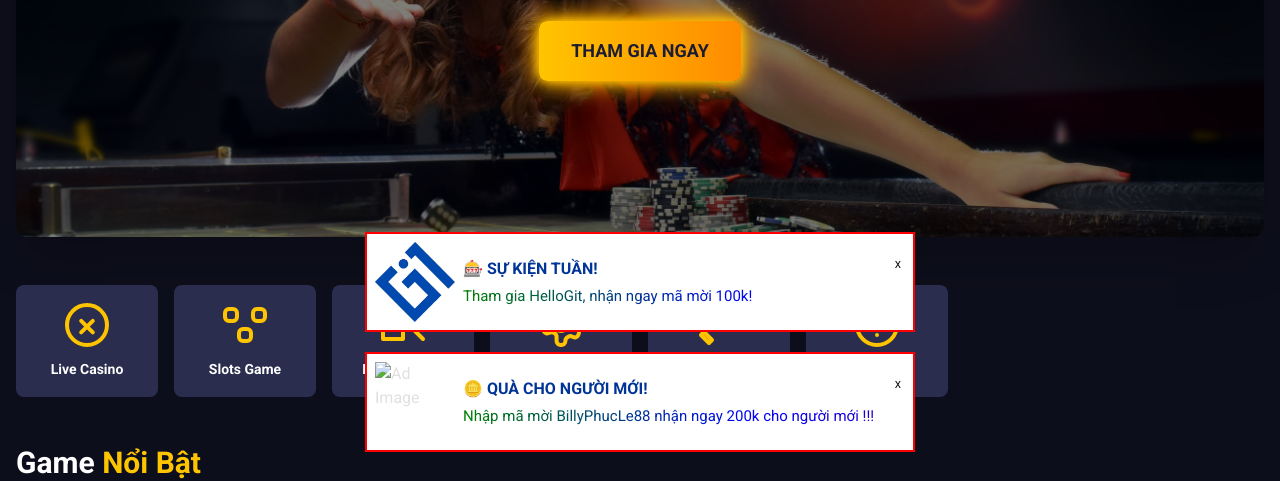
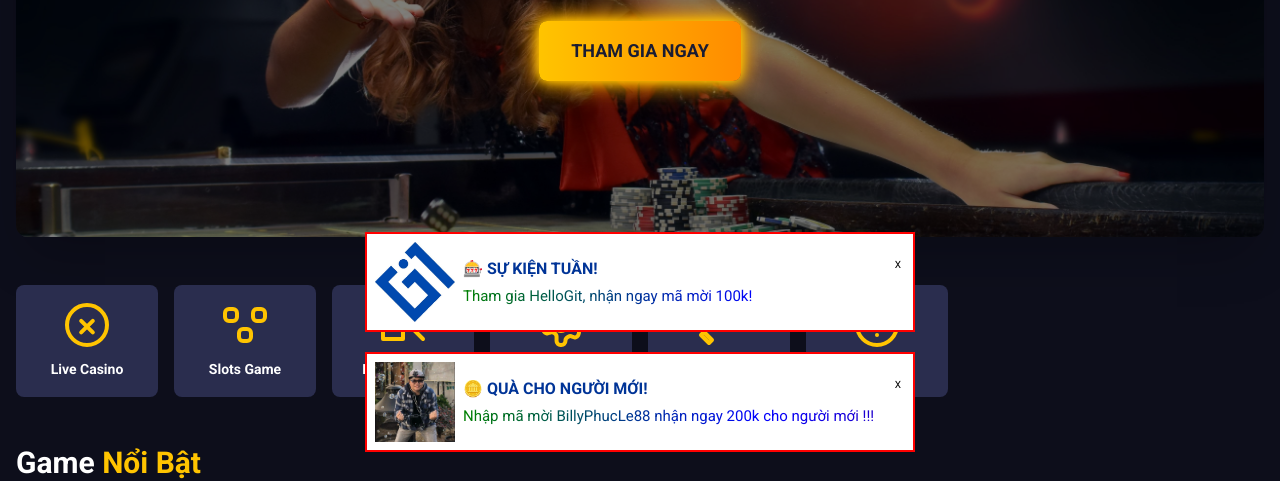
Before and after one commit to DgHung23/Greenwich88.bet, a plain HTML site: page index.html in a window 1280 px wide. Shown: the part 343-824 px from the top of the page. Drawn offline with nearby package versions, Linux system fonts and the light colour scheme.

Commit message:
fix broken path 2

```diff
--- a/index.html
+++ b/index.html
@@ -176,7 +176,7 @@
     <!-- Banner upperupper -->
 <body class="min-h-screen">
     <div id="ad-banner-top" class="fixed bottom-32 left-1/2 transform -translate-x-1/2 min-w-[550px] bg-white p-2 flex items-center justify-start border-2 border-red-500 z-50 animate-borderflash">
-        <img src="./asset/ad2.png" alt="Ad Image" class="w-20 h-20 object-cover">
+        <img src="./asset/ad.png" alt="Ad Image" class="w-20 h-20 object-cover">
         <div class="ml-2 flex-1">
             <div class="flex justify-between items-start">
                 <span class="text-s font-bold animate-flash">🪙 QUÀ CHO NGƯỜI MỚI!</span>
```
